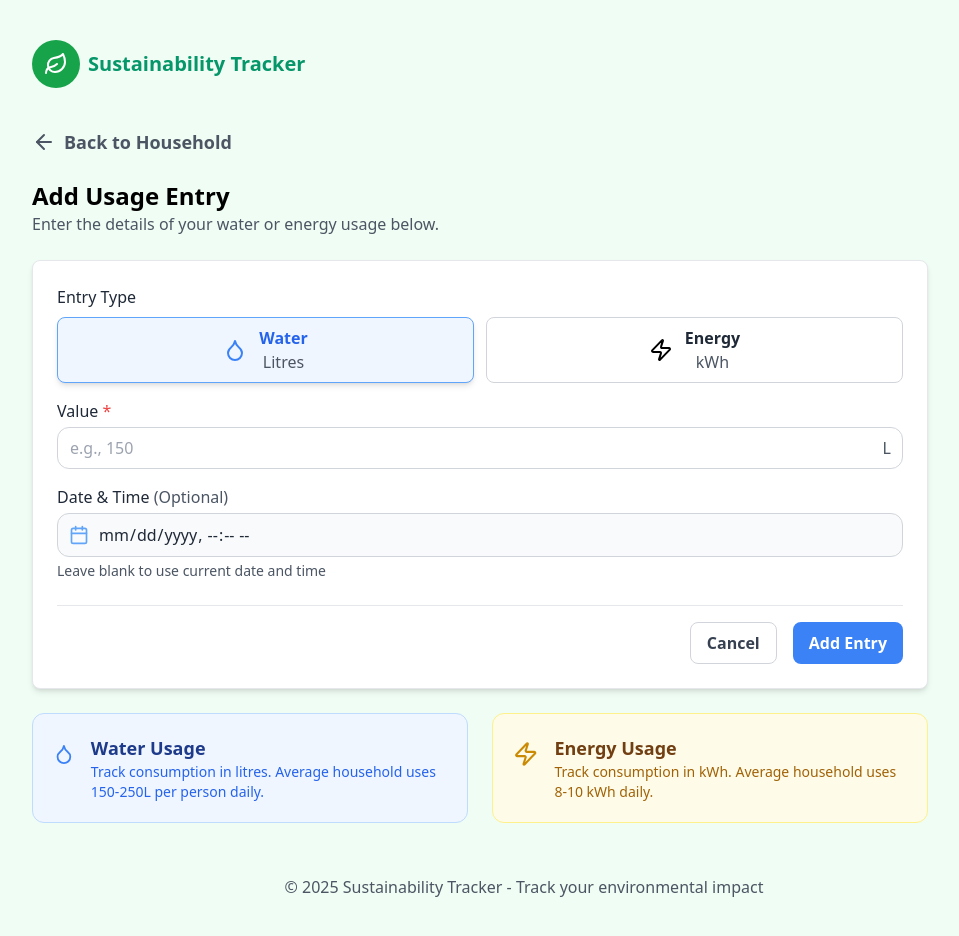
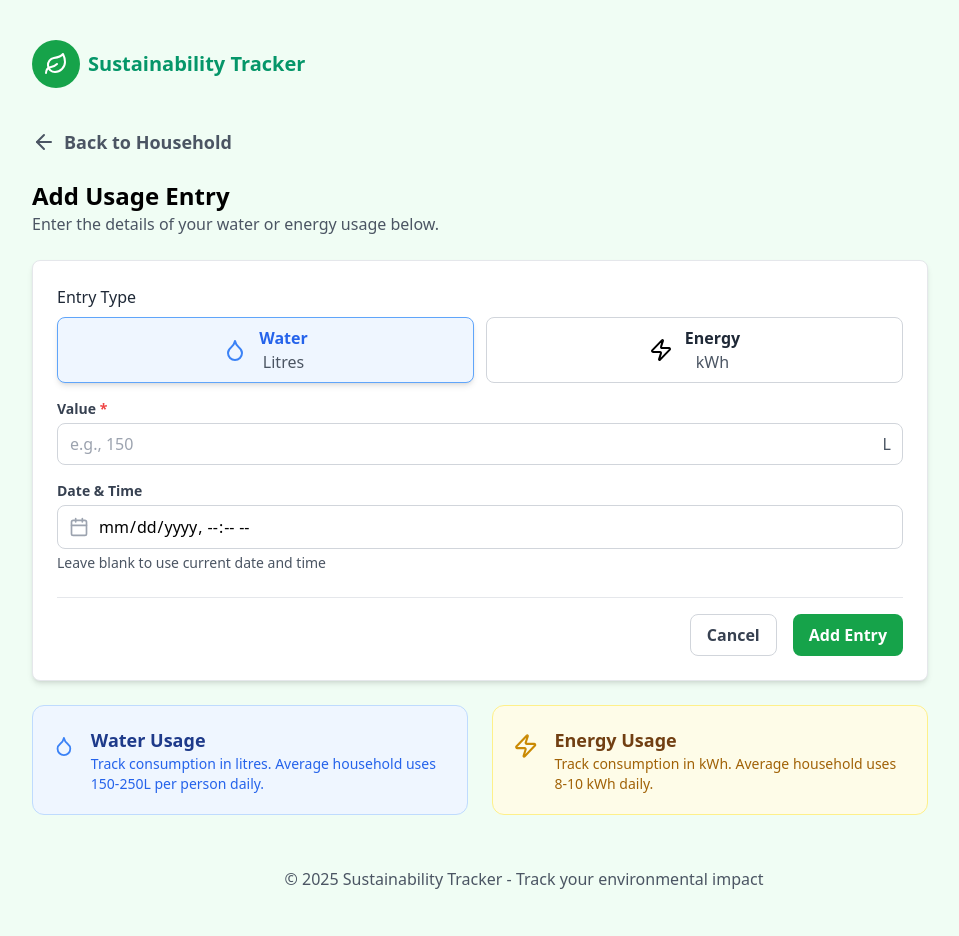
Before and after one commit to NadiiaSka/perth-sustainability-app, a React (Vite) app in the folder frontend/: page /household/1/add in a window 1280 px wide. Shown: the top 936 px of the page, without its empty margins (116-1075 px from the left). Built offline with nearby package versions, Linux system fonts and the light colour scheme; no server answers.

Commit message:
Refactor to use button and FormInput component

```diff
--- /dev/null
+++ b/frontend/src/components/Button.tsx
@@ -0,0 +1,43 @@
+interface ButtonProps {
+  variant?: "primary" | "secondary" | "danger";
+  size?: "sm" | "md" | "lg";
+  loading?: boolean;
+  children: React.ReactNode;
+  onClick?: () => void;
+  disabled?: boolean;
+  fullWidth?: boolean;
+}
+
+export default function Button({
+  variant = "primary",
+  size = "md",
+  loading,
+  children,
+  onClick,
+  disabled,
+  fullWidth,
+}: ButtonProps) {
+  const variantClasses = {
+    primary: "bg-green-600 hover:bg-green-500 text-white",
+    secondary: "bg-white border border-gray-300 text-gray-700 hover:bg-gray-50",
+    danger: "bg-red-500 hover:bg-red-600 text-white",
+  };
+
+  const sizeClasses = {
+    sm: "px-4 py-2 text-sm",
+    md: "px-4 py-2",
+    lg: "px-6 py-3 text-lg",
+  };
+
+  return (
+    <button
+      onClick={onClick}
+      disabled={loading || disabled}
+      className={`flex items-center justify-center gap-2 font-semibold transition-colors rounded-lg disabled:bg-gray-400 disabled:cursor-not-allowed ${
+        variantClasses[variant]
+      } ${sizeClasses[size]} ${fullWidth ? "w-full" : ""}`}
+    >
+      {loading ? "Loading..." : children}
+    </button>
+  );
+}
--- /dev/null
+++ b/frontend/src/components/FormInput.tsx
@@ -0,0 +1,91 @@
+import { useRef } from "react";
+
+interface FormInputProps {
+  label: string;
+  type: string;
+  value: string | number;
+  onChange: (value: string) => void;
+  placeholder?: string;
+  required?: boolean;
+  step?: string;
+  min?: string;
+  max?: string;
+  suffix?: string;
+  icon?: React.ReactNode;
+  onIconClick?: () => void;
+  helperText?: string;
+}
+
+export default function FormInput({
+  label,
+  type,
+  value,
+  onChange,
+  placeholder,
+  required,
+  step,
+  min,
+  max,
+  suffix,
+  icon,
+  onIconClick,
+  helperText,
+}: FormInputProps) {
+  const inputRef = useRef<HTMLInputElement>(null);
+
+  const handleIconClick = () => {
+    if (onIconClick) {
+      onIconClick();
+    } else if (type === "datetime-local" && inputRef.current) {
+      inputRef.current.showPicker?.();
+    }
+  };
+
+  const isDateTimeInput = type === "datetime-local";
+
+  return (
+    <div className="mb-4">
+      <label className="block mb-1 text-sm font-semibold text-gray-700">
+        {label} {required && <span className="text-red-500">*</span>}
+      </label>
+      <div className="relative">
+        {icon && (
+          <div
+            className={`absolute -translate-y-1/2 left-3 top-1/2 ${
+              onIconClick || isDateTimeInput
+                ? "cursor-pointer hover:text-gray-600"
+                : ""
+            }`}
+            onClick={handleIconClick}
+          >
+            {icon}
+          </div>
+        )}
+        <input
+          ref={inputRef}
+          type={type}
+          value={value}
+          onChange={(e) => onChange(e.target.value)}
+          placeholder={placeholder}
+          step={step}
+          min={min}
+          max={max}
+          className={`w-full px-3 py-2 border border-gray-300 rounded-lg focus:outline-none focus:ring-2 focus:ring-green-500 ${
+            icon ? "pl-10" : ""
+          } ${suffix ? "pr-12" : ""} ${
+            isDateTimeInput
+              ? "cursor-pointer [&::-webkit-calendar-picker-indicator]:opacity-0 [&::-webkit-calendar-picker-indicator]:absolute [&::-webkit-calendar-picker-indicator]:w-full [&::-webkit-calendar-picker-indicator]:h-full [&::-webkit-calendar-picker-indicator]:cursor-pointer"
+              : ""
+          }`}
+          required={required}
+        />
+        {suffix && (
+          <span className="absolute text-gray-600 -translate-y-1/2 right-3 top-1/2">
+            {suffix}
+          </span>
+        )}
+      </div>
+      {helperText && <p className="mt-1 text-sm text-gray-600">{helperText}</p>}
+    </div>
+  );
+}
--- a/frontend/src/pages/AddUsagePage.tsx
+++ b/frontend/src/pages/AddUsagePage.tsx
@@ -1,12 +1,13 @@
 import { useEffect, useRef, useState } from "react";
-import { useParams, useNavigate, Link } from "react-router-dom";
+import { useParams, useNavigate, Link, Form } from "react-router-dom";
 import { usageApi } from "../api/client";
 import { ArrowLeft, Calendar, Droplet, Zap } from "lucide-react";
+import FormInput from "../components/FormInput";
+import Button from "../components/Button";
 
 function AddUsagePage() {
   const { id, entryId } = useParams();
   const isEditMode = !!entryId;
-  const dateInputRef = useRef<HTMLInputElement>(null);
 
   const navigate = useNavigate();
   const [formData, setFormData] = useState({
@@ -165,77 +166,54 @@ function AddUsagePage() {
           </div>
 
           <div className="mb-4">
-            <label htmlFor="value" className="block mb-1 text-gray-800">
-              Value <span className="text-red-500">*</span>
-            </label>
-            <div className="relative">
-              <input
-                className="w-full px-3 py-2 pr-16 border border-gray-300 rounded-xl focus:ring-2 focus:ring-blue-500 focus:outline-none focus:border-transparent"
+            <FormInput
+              label="Value"
               type="number"
-                id="value"
-                step="0.01"
-                required
               value={formData.value}
-                onChange={(e) =>
-                  setFormData({ ...formData, value: e.target.value || "" })
+              onChange={(value: string) =>
+                setFormData({ ...formData, value: value })
               }
               placeholder={
                 formData.entry_type === "water" ? "e.g., 150" : "e.g., 125"
               }
+              required
+              step="0.1"
+              suffix={formData.entry_type === "water" ? "L" : "kWh"}
             />
-              <span className="absolute font-medium text-gray-600 -translate-y-1/2 right-3 top-1/2">
-                {formData.entry_type === "water" ? "L" : "kWh"}
-              </span>
-            </div>
           </div>
 
           <div className="mb-4">
-            <label className="block mb-1 text-gray-800" htmlFor="recorded_at">
-              Date & Time <span className="text-gray-600">(Optional)</span>
-            </label>
-            <div className="relative">
-              <Calendar
-                className="absolute w-5 h-5 text-blue-400 transition-colors -translate-y-1/2 cursor-pointer left-3 top-1/2 hover:text-blue-600"
-                onClick={() => dateInputRef.current?.showPicker()}
+            <FormInput
+              label="Date & Time"
+              type="datetime-local"
+              value={formData.recorded_at}
+              onChange={(value: string) =>
+                setFormData({ ...formData, recorded_at: value })
+              }
+              placeholder="Select date and time"
+              max={new Date(Date.now() - new Date().getTimezoneOffset() * 60000)
+                .toISOString()
+                .slice(0, 16)}
+              icon={<Calendar className="w-5 h-5 text-gray-400" />}
+              helperText="Leave blank to use current date and time"
             />
-              <input
-                ref={dateInputRef}
-                className="w-full py-2 pl-10 pr-3 text-gray-800 bg-gray-50 border border-gray-300 cursor-pointer rounded-xl focus:ring-2 focus:ring-blue-500 focus:outline-none focus:border-transparent focus:bg-white [&::-webkit-calendar-picker-indicator]:opacity-0 [&::-webkit-calendar-picker-indicator]:absolute [&::-webkit-calendar-picker-indicator]:w-full [&::-webkit-calendar-picker-indicator]:h-full [&::-webkit-calendar-picker-indicator]:cursor-pointer hover:border-blue-400 hover:bg-white transition-colors"
-                type="datetime-local"
-                id="recorded_at"
-                max={new Date().toISOString().slice(0, 16)}
-                value={formData.recorded_at}
-                onChange={(e) =>
-                  setFormData({ ...formData, recorded_at: e.target.value })
-                }
-              />
-            </div>
-            <p className="mt-1 text-sm text-gray-600">
-              Leave blank to use current date and time
-            </p>
           </div>
 
           <div className="flex flex-col-reverse gap-3 pt-4 mt-6 border-t sm:flex-row sm:justify-end sm:gap-4">
-            <button
-              type="button"
-              onClick={() => navigate(`/household/${id}`)}
-              className="w-full px-4 py-2 font-semibold text-gray-700 transition-colors border border-gray-300 rounded-lg sm:w-auto hover:bg-gray-50"
-            >
-              Cancel
-            </button>
-            <button
-              type="submit"
-              disabled={loading}
-              className="w-full px-4 py-2 font-semibold text-white transition-colors bg-blue-500 rounded-lg sm:w-auto hover:bg-blue-600 disabled:bg-gray-400 disabled:cursor-not-allowed"
-            >
-              {loading
-                ? isEditMode
-                  ? "Editing..."
-                  : "Adding..."
-                : isEditMode
-                ? "Edit Entry"
-                : "Add Entry"}
-            </button>
+            {Button({
+              variant: "secondary",
+              onClick: () => navigate(`/household/${id}`),
+              children: "Cancel",
+              fullWidth: false,
+            })}
+            {Button({
+              variant: "primary",
+              loading: loading,
+              children: isEditMode ? "Edit Entry" : "Add Entry",
+              fullWidth: false,
+              disabled: false,
+              size: "md",
+            })}
           </div>
         </form>
       </div>
--- a/frontend/src/pages/DashboardPage.tsx
+++ b/frontend/src/pages/DashboardPage.tsx
@@ -21,6 +21,7 @@ import {
   Trash,
 } from "lucide-react";
 import { getScoreColor } from "../utils/helpers";
+import Button from "../components/Button";
 
 function DashboardPage() {
   const { id } = useParams<{ id: string }>();
@@ -246,18 +247,15 @@ function DashboardPage() {
           </div>
           <div className="flex flex-col gap-3 sm:flex-row">
             {data.entries.length === 0 ? null : (
-              <button
-                onClick={handleExport}
-                className="flex justify-center gap-2 p-2 border rounded-lg hover:bg-gray-50"
-              >
+              <Button variant="secondary" onClick={handleExport}>
                 <Download />
-                Export CSV
-              </button>
+                <span>Export CSV</span>
+              </Button>
             )}
 
             <Link
               to={`/household/${id}/add`}
-              className="flex items-center justify-center gap-1 p-2 text-white bg-green-500 rounded-lg hover:bg-green-600"
+              className="flex items-center justify-center gap-1 p-2 text-white bg-green-600 rounded-lg hover:bg-green-500"
             >
               <Plus />
               <div>Add Entry</div>
@@ -278,7 +276,7 @@ function DashboardPage() {
             </p>
             <Link
               to={`/household/${id}/add`}
-              className="flex items-center gap-2 px-4 py-2 text-white transition-colors bg-green-500 rounded-lg hover:bg-green-600"
+              className="flex items-center gap-2 px-4 py-2 text-white transition-colors bg-green-600 rounded-lg hover:bg-green-500"
             >
               <Plus className="w-4 h-4" />
               Add Your First Entry
```
Also changed, not shown: frontend/src/pages/RegisterPage.tsx (+40 -62 lines). Lines whose indentation alone changed are shown as unchanged.
